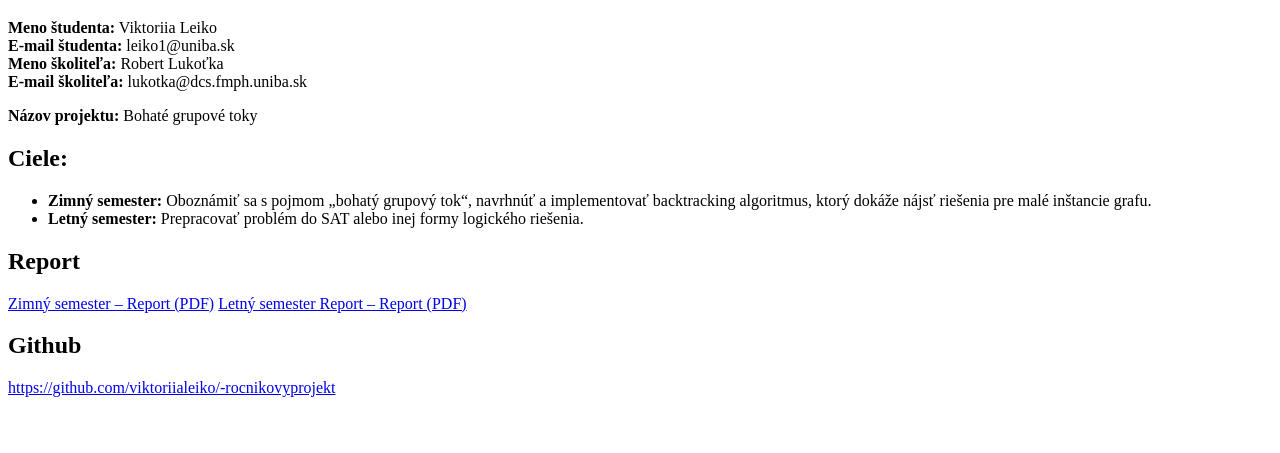
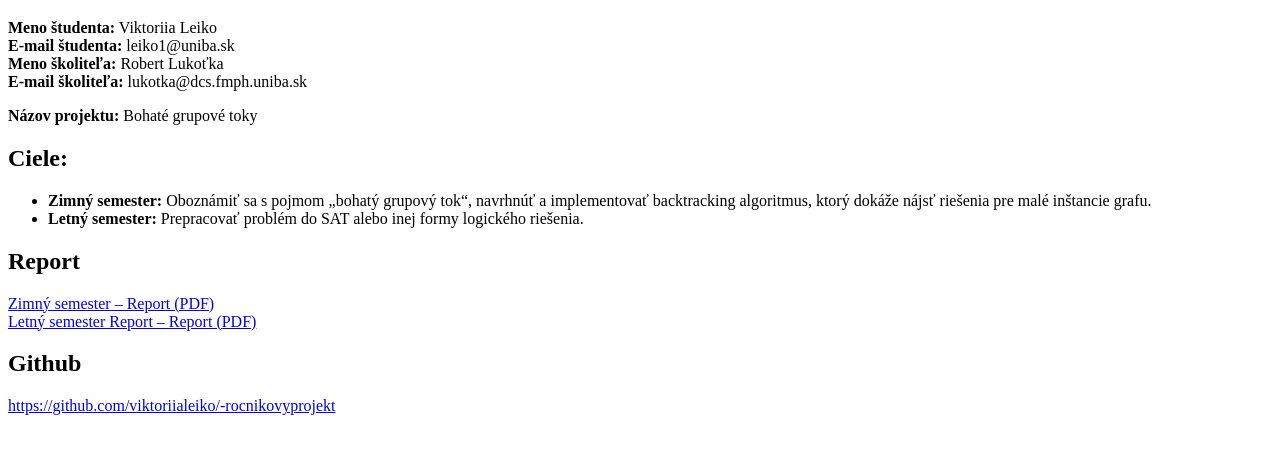
Before and after one commit to viktoriialeiko/-rocnikovyprojekt, a plain HTML site: page index.html in a window 1280 px wide. Shown: the part 61-514 px from the top of the page. Drawn offline with Linux system fonts and the light colour scheme.

Commit message:
Update index.html

```diff
--- a/index.html
+++ b/index.html
@@ -29,7 +29,7 @@
 
 	<h2>Report</h2>
     <p>
-        <a href="Report-zima.pdf">Zimný semester – Report (PDF)</a>
+        <a href="Report-zima.pdf">Zimný semester – Report (PDF)</a><br>
 		<a href="Report-leto (1).pdf">Letný semester Report – Report (PDF)</a>
     </p>
 		<h2>Github</h2>
```
